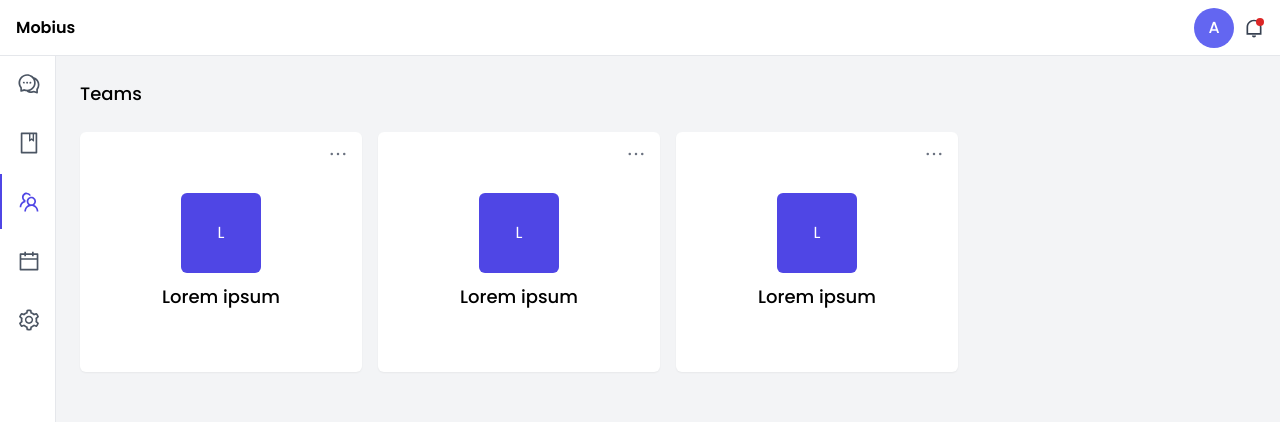
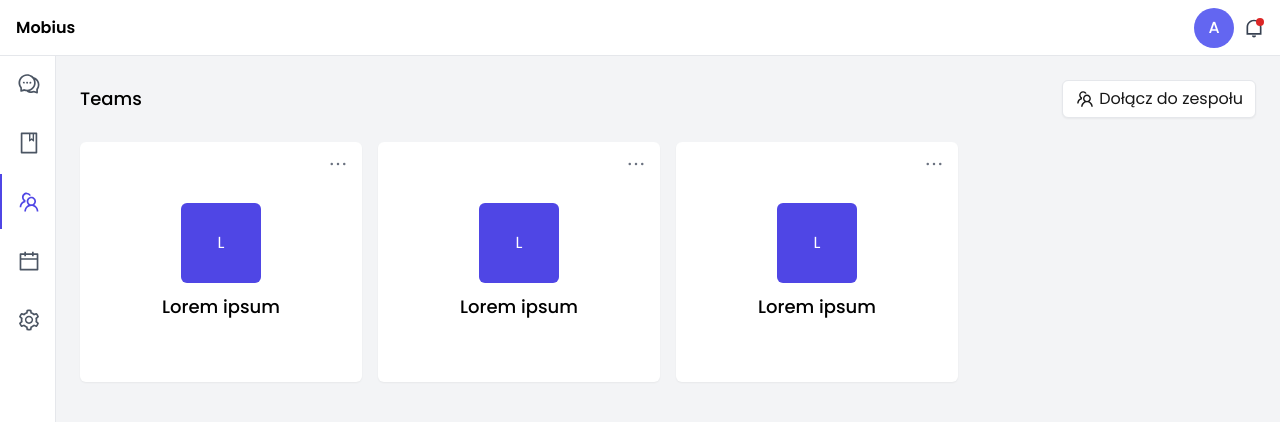
Before and after one commit to AdiPol1359/mobius, a Next.js app in the folder apps/web/: page /dashboard/teams in a window 1280 px wide. Shown: the top 422 px of the page. Built offline with nearby package versions, Linux system fonts and the light colour scheme.

Commit message:
feat(web): add teams header (#17)

```diff
--- a/apps/web/src/app/(dashboard-layout)/dashboard/teams/page.tsx
+++ b/apps/web/src/app/(dashboard-layout)/dashboard/teams/page.tsx
@@ -1,10 +1,10 @@
-import { PageTitle } from '@/components/PageTitle';
 import { TeamList } from '@/components/TeamList/TeamList';
+import { TeamsHeader } from '@/components/TeamsHeader';
 
 export default function DashboardTeamsPage() {
 	return (
 		<>
-			<PageTitle>Teams</PageTitle>
+			<TeamsHeader />
 			<TeamList />
 		</>
 	);
--- /dev/null
+++ b/apps/web/src/components/Button.tsx
@@ -0,0 +1,14 @@
+import { twMerge } from 'tailwind-merge';
+
+export const Button = ({
+	className,
+	...props
+}: JSX.IntrinsicElements['button']) => (
+	<button
+		className={twMerge(
+			'flex items-center gap-x-1 rounded-md border bg-white px-3 py-1.5 text-neutral-900 shadow-sm hover:bg-gray-50',
+			className
+		)}
+		{...props}
+	/>
+);
--- a/apps/web/src/components/PageTitle.tsx
+++ b/apps/web/src/components/PageTitle.tsx
@@ -5,5 +5,5 @@ type PageTitleProps = Readonly<{
 }>;
 
 export const PageTitle = ({ children }: PageTitleProps) => (
-	<h2 className="mb-6 text-lg font-medium">{children}</h2>
+	<h2 className="text-lg font-medium">{children}</h2>
 );
--- /dev/null
+++ b/apps/web/src/components/TeamsHeader.tsx
@@ -0,0 +1,14 @@
+import { AiOutlineTeam } from 'react-icons/ai';
+
+import { Button } from '@/components/Button';
+import { PageTitle } from '@/components/PageTitle';
+
+export const TeamsHeader = () => (
+	<header className="mb-6 flex items-center justify-between">
+		<PageTitle>Teams</PageTitle>
+		<Button type="button">
+			<AiOutlineTeam className="text-xl" />
+			Dołącz do zespołu
+		</Button>
+	</header>
+);
```
